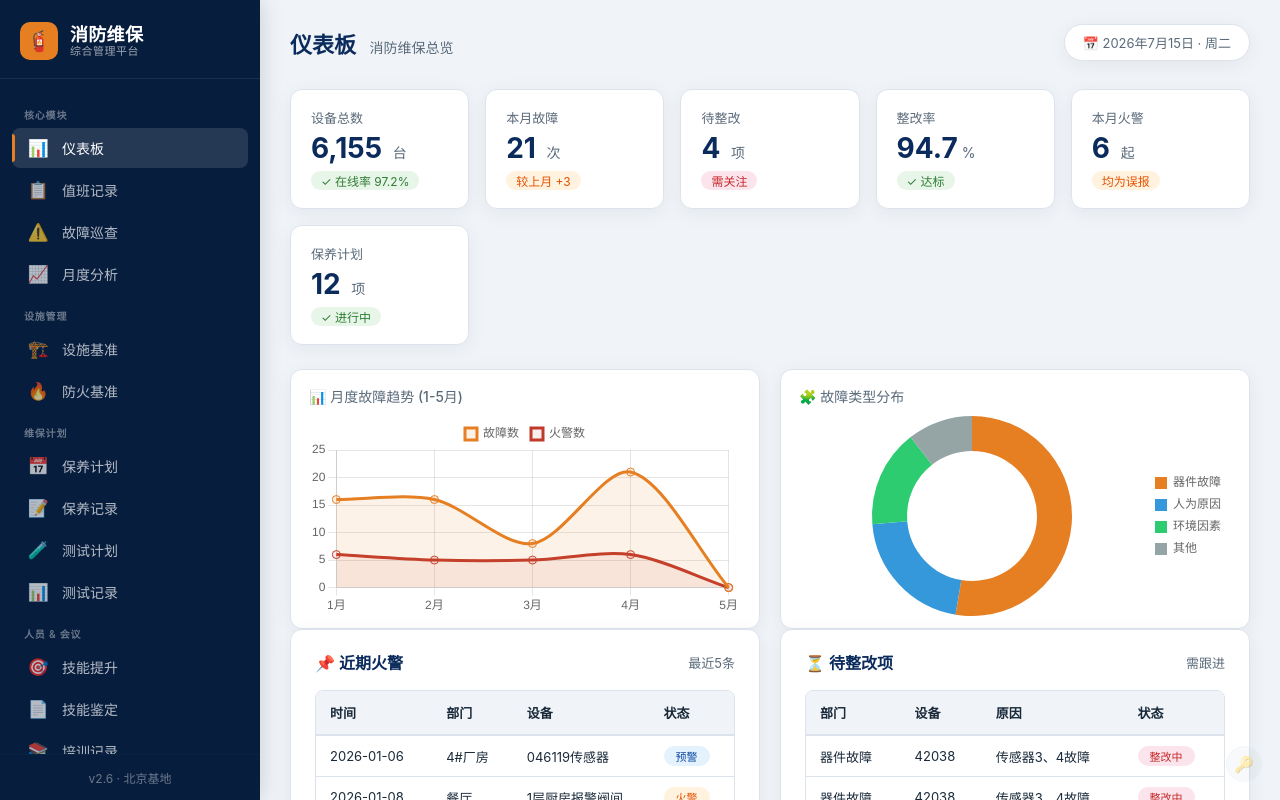
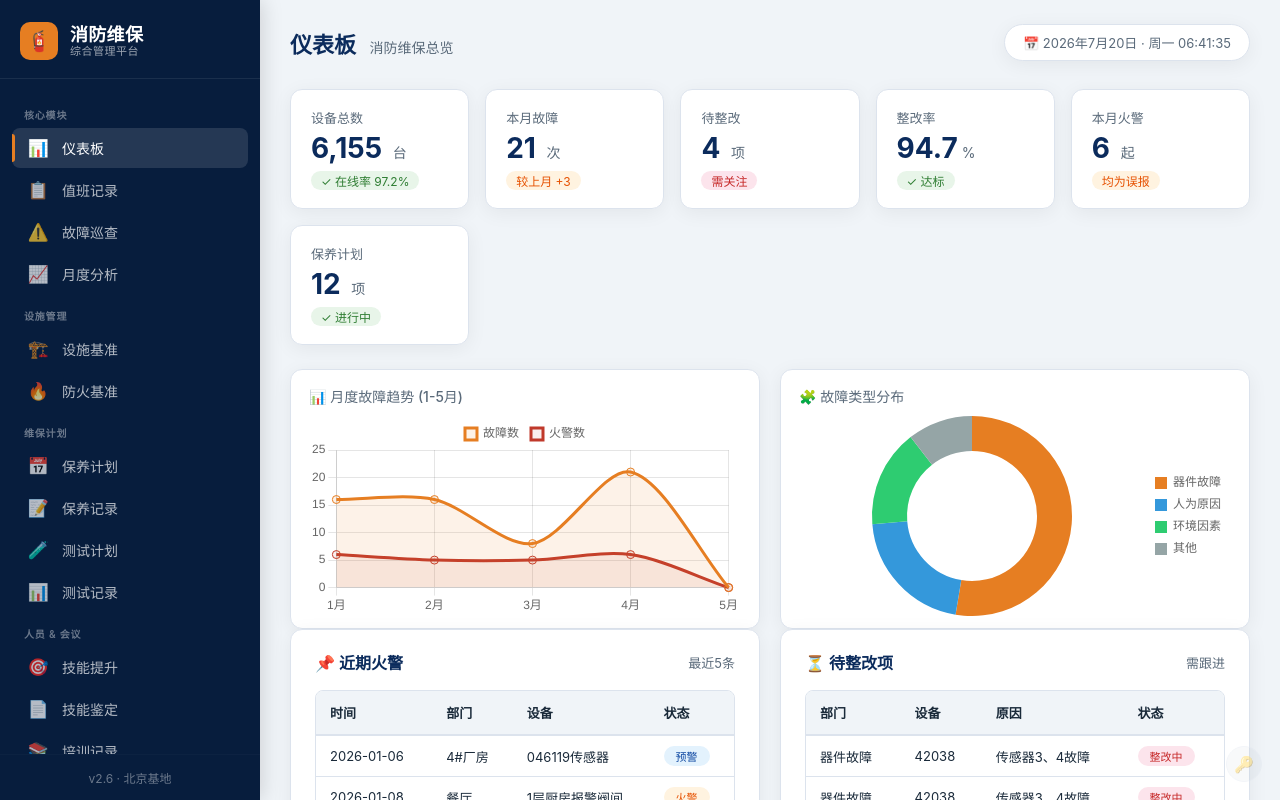
Before and after one commit to zhangqiao2717/fire-platform, a plain HTML site: page index.html in a window 1280 px wide. Drawn offline with nearby package versions, Linux system fonts and the light colour scheme.

Commit message:
网页右上角实时时钟

```diff
--- a/index.html
+++ b/index.html
@@ -1018,7 +1018,7 @@
                 <button class="mobile-toggle" id="menuToggle">☰</button>
                 <h2 id="pageTitle">仪表板 <small>消防维保总览</small></h2>
             </div>
-            <div class="date-badge">📅 2026年7月15日 · 周二</div>
+            <div class="date-badge" id="realTimeClock">📅 加载中...</div>
         </div>
 
         <!-- ===== Excel 导入栏（仅管理员可见） ===== -->
@@ -2070,6 +2070,25 @@
                 </div>`
             ).join('');
         }
+
+        // ================================================================
+        // 实时时钟
+        // ================================================================
+        function updateClock() {
+            const now = new Date();
+            const days = ['日','一','二','三','四','五','六'];
+            const y = now.getFullYear();
+            const m = now.getMonth() + 1;
+            const d = now.getDate();
+            const hh = String(now.getHours()).padStart(2, '0');
+            const mm = String(now.getMinutes()).padStart(2, '0');
+            const ss = String(now.getSeconds()).padStart(2, '0');
+            const dow = days[now.getDay()];
+            document.getElementById('realTimeClock').textContent =
+                `📅 ${y}年${m}月${d}日 · 周${dow} ${hh}:${mm}:${ss}`;
+        }
+        updateClock();
+        setInterval(updateClock, 1000);
 
         // ================================================================
         // 火警弹窗模块
```
